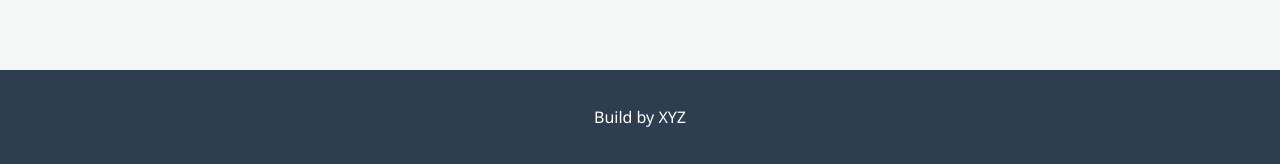
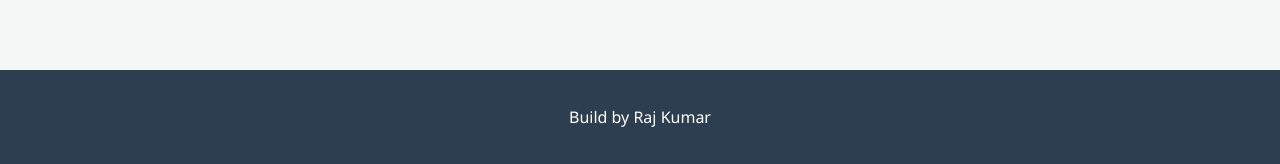
Before and after one commit to rajkumar338-byte/Rental-System, a Python web app: template templates/add_property.html in a window 1280 px wide. Shown: the part 652-816 px from the top of the page. Run offline with Jinja, Linux system fonts and the light colour scheme; the template is opened without the code that fills it, so the values that code supplies are empty.

Commit message:
raw fixing finall 1

```diff
--- a/templates/add_property.html
+++ b/templates/add_property.html
@@ -12,6 +12,6 @@
             <button type="submit">Save Property</button>
         </form>
     </div>
-    <footer><p>Build by XYZ</p></footer>
+    <footer><p>Build by Raj Kumar</p></footer>
 </body>
 </html>
--- a/templates/customer_details.html
+++ b/templates/customer_details.html
@@ -76,6 +76,6 @@
             });
         document.getElementById('billing_date').valueAsDate = new Date();
     </script>
-    <footer><p>Build by XYZ</p></footer>
+    <footer><p>Build by Raj Kumar</p></footer>
 </body>
 </html>
--- a/templates/edit_property.html
+++ b/templates/edit_property.html
@@ -29,6 +29,6 @@
             document.getElementById('pDesc').value = p[3];
         });
     </script>
-    <footer><p>Build by XYZ</p></footer>
+    <footer><p>Build by Raj Kumar</p></footer>
 </body>
 </html>
--- a/templates/index.html
+++ b/templates/index.html
@@ -11,6 +11,6 @@
         <h1>Rental Management System</h1>
         <p>Use the navigation above to manage your properties and tenants.</p>
     </div>
-    <footer><p>&copy; 2026 RentalHub | Build by XYZ</p></footer>
+    <footer><p>&copy; 2026 RentalHub | Build by Raj Kumar</p></footer>
 </body>
 </html>
--- a/templates/property_list.html
+++ b/templates/property_list.html
@@ -10,6 +10,6 @@
             <tbody></tbody>
         </table>
     </div>
-    <footer><p>Build by XYZ</p></footer>
+    <footer><p>Build by Raj Kumar</p></footer>
 </body>
 </html>
--- a/templates/rental_details.html
+++ b/templates/rental_details.html
@@ -128,6 +128,6 @@
         }
     </script>
 
-    <footer><p>Build by XYZ</p></footer>
+    <footer><p>Build by Raj Kumar</p></footer>
 </body>
 </html>
--- a/templates/report.html
+++ b/templates/report.html
@@ -22,6 +22,6 @@
             <tbody></tbody>
         </table>
     </div>
-    <footer><p>Build by XYZ</p></footer>
+    <footer><p>Build by Raj Kumar</p></footer>
 </body>
 </html>
```
